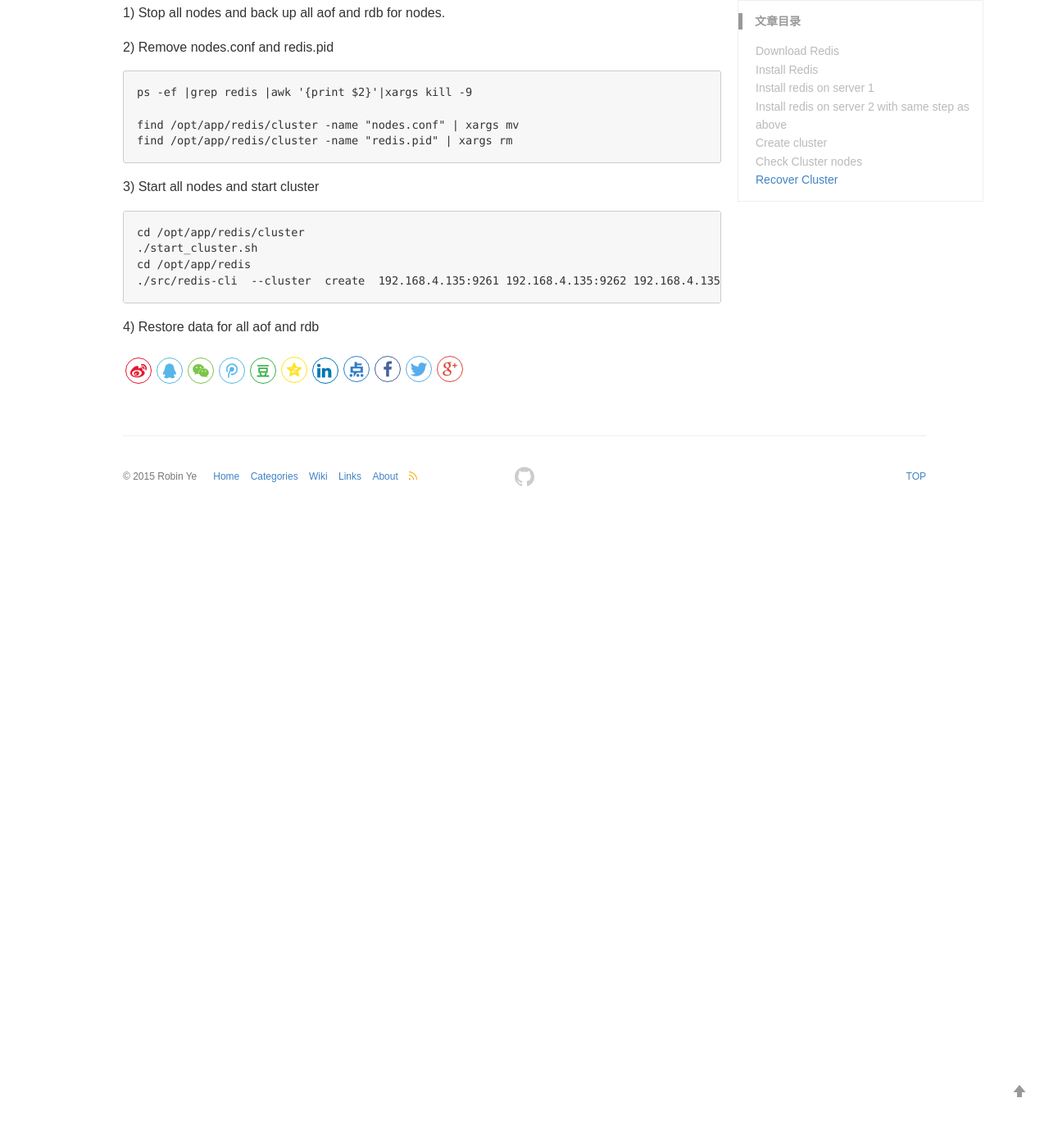
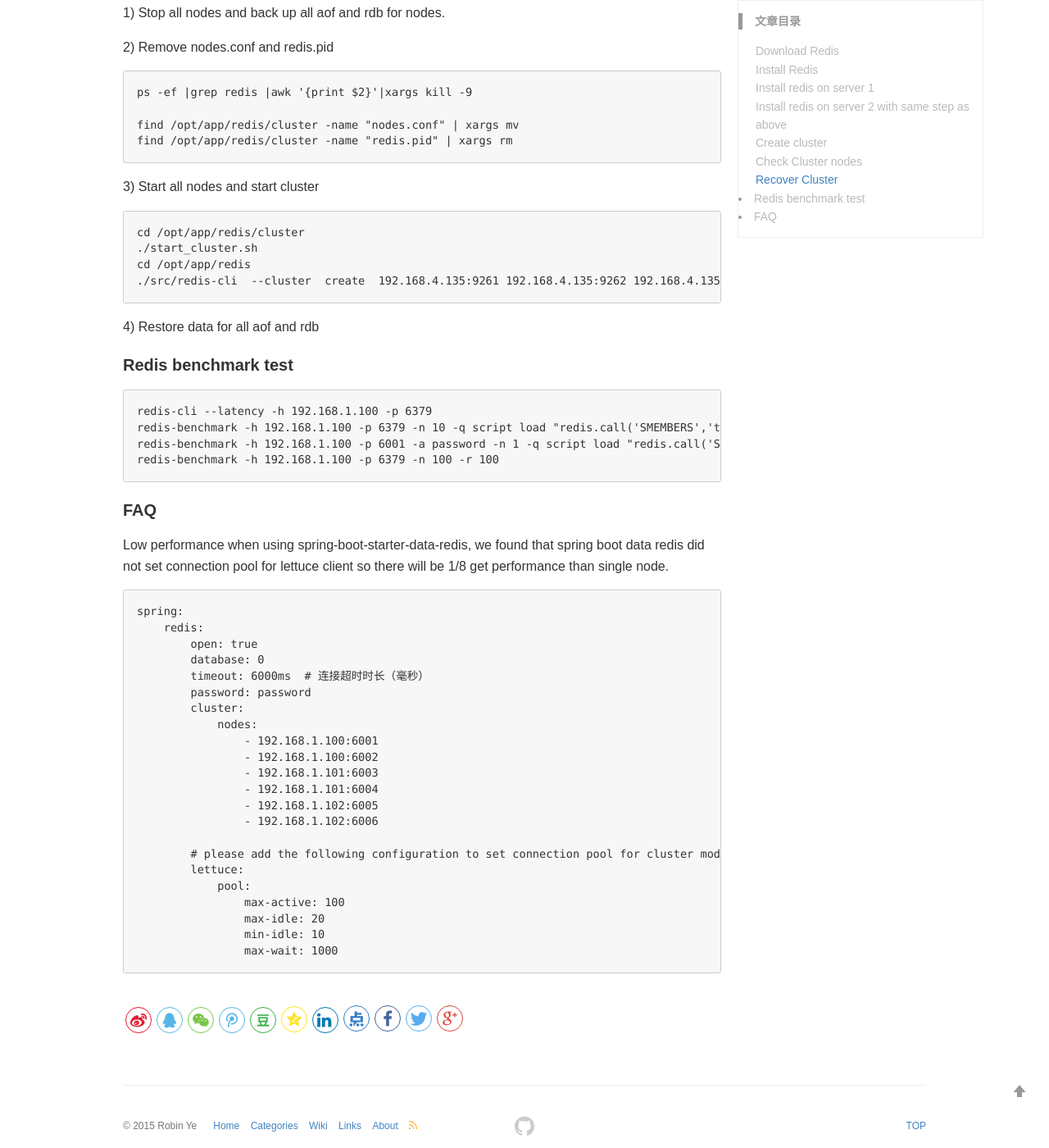
Before and after one commit to robinyeeh/robinye.github.io, a Jekyll site: the page built from _posts/redis/2018-12-03-Redis_Cluster_Node.md, in a window 1280 px wide and 1400 px high, scrolled down 2439 px. Shown: the whole window at 82% size. Built offline with Jekyll 4.4.1, drawn with Linux system fonts in a browser that asks for light colours; comment, search, counter and statistics services are not loaded; before the commit the page ends 3069 px from its top, so only the background shows below that.

````diff
--- a/_posts/redis/2018-12-03-Redis_Cluster_Node.md
+++ b/_posts/redis/2018-12-03-Redis_Cluster_Node.md
@@ -141,3 +141,42 @@ cd /opt/app/redis
 ```
 
 4) Restore data for all aof and rdb
+
+
+#### Redis benchmark test
+
+```
+redis-cli --latency -h 192.168.1.100 -p 6379
+redis-benchmark -h 192.168.1.100 -p 6379 -n 10 -q script load "redis.call('SMEMBERS','test-key-name')"
+redis-benchmark -h 192.168.1.100 -p 6001 -a password -n 1 -q script load "redis.call('SMEMBERS','test-key-name')"
+redis-benchmark -h 192.168.1.100 -p 6379 -n 100 -r 100
+```
+
+#### FAQ
+
+Low performance when using spring-boot-starter-data-redis, we found that spring boot data redis did not set connection pool for lettuce client so there will be 1/8 get performance than single node.
+
+```
+spring:
+    redis:
+        open: true
+        database: 0
+        timeout: 6000ms  # 连接超时时长（毫秒）
+        password: password
+        cluster:
+            nodes:
+                - 192.168.1.100:6001
+                - 192.168.1.100:6002
+                - 192.168.1.101:6003
+                - 192.168.1.101:6004
+                - 192.168.1.102:6005
+                - 192.168.1.102:6006
+
+        # please add the following configuration to set connection pool for cluster mode
+        lettuce:
+            pool:
+                max-active: 100
+                max-idle: 20
+                min-idle: 10
+                max-wait: 1000
+```
````
Also changed, not shown: _posts/MQ/2019-05-03-Kafka_Producer_Consumer.md (added, +29 -0 lines), _posts/linux/2017-12-05-Useful_Linux_Commands.md (+11 -0 lines), _posts/security/2018-07-17-Use Let's Encrypt to Secure Your Website.md (+10 -0 lines).
